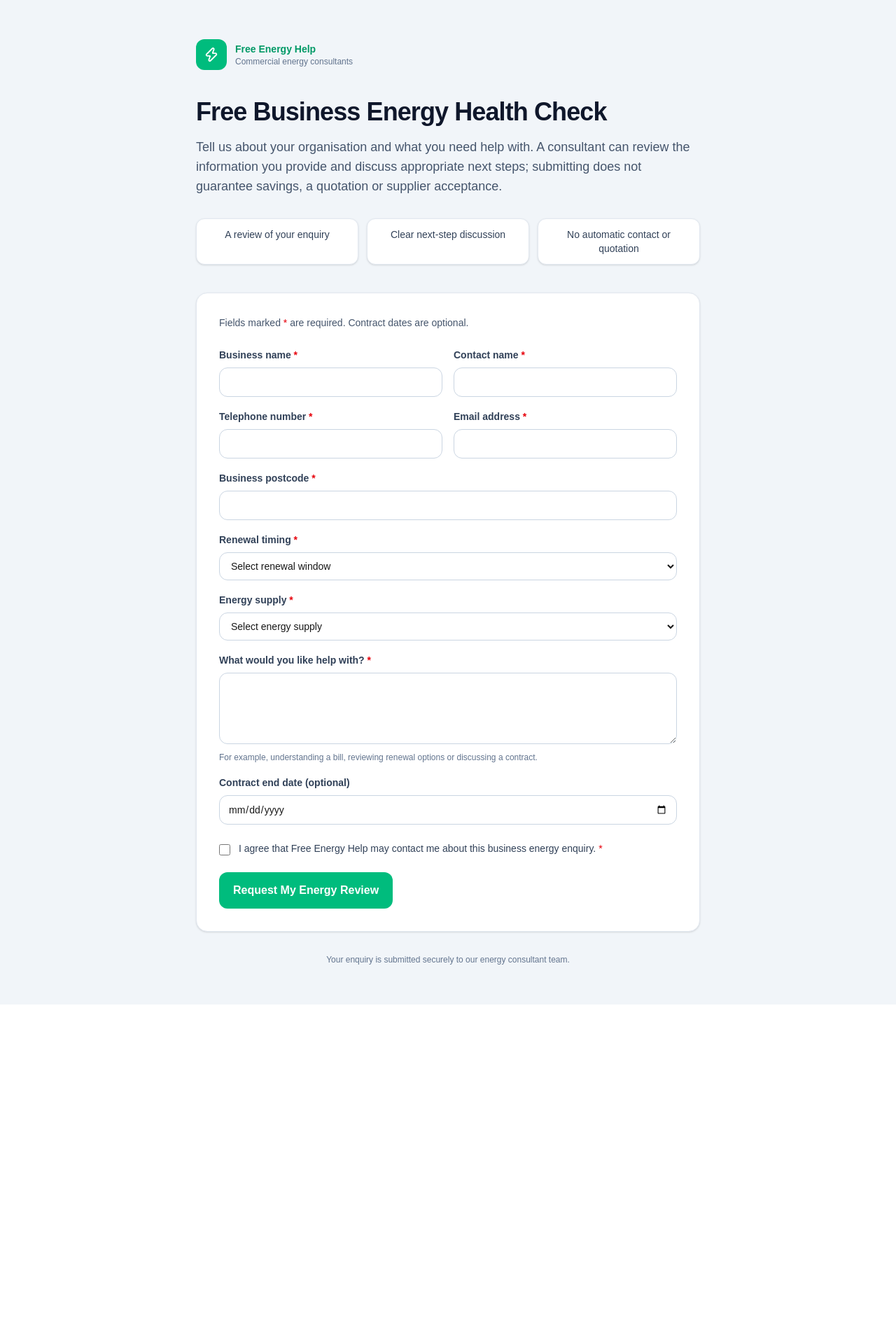
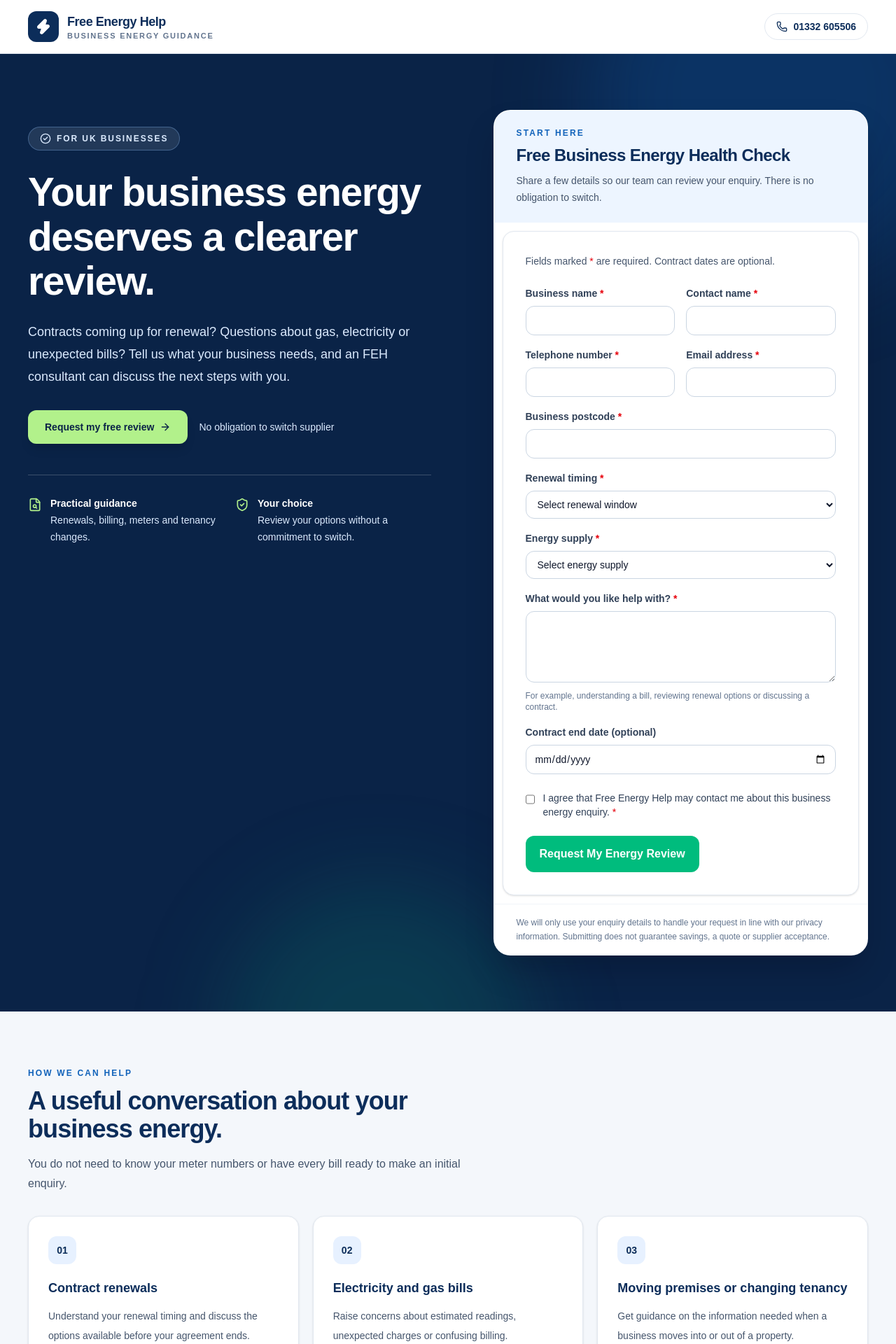
Before and after one commit to dalbirrahala-byte/free-energy-help-ai-os, a Next.js app in the folder frontend/: page /free-business-energy-health-check in a window 1280 px wide. Shown: the top 1920 px of the page at 70% size. Before the commit the page ends 1435 px from the top, so only its background shows below. Built offline with nearby package versions, Linux system fonts and the light colour scheme.

Commit message:
Improve Health Check landing page presentation while preserving CRM form

```diff
--- a/frontend/src/app/business-energy-quote/health-check-page.tsx
+++ b/frontend/src/app/business-energy-quote/health-check-page.tsx
@@ -1,17 +1,38 @@
 import type { Metadata } from "next";
 import { headers } from "next/headers";
+import { ArrowRight, Check, CheckCircle2, Clock3, FileSearch, Phone, ShieldCheck, Zap } from "lucide-react";
 
-import { BusinessEnergyQuoteForm, PublicBrandHeader } from "@/components/website-leads/BusinessEnergyQuoteForm";
+import { BusinessEnergyQuoteForm } from "@/components/website-leads/BusinessEnergyQuoteForm";
 import { classifyAcquisitionOrigin } from "@/lib/website-leads/classifyAcquisitionOrigin";
 
 export const metadata: Metadata = {
-  title: "Free Business Energy Health Check | Free Energy Help",
-  description: "Request a Free Business Energy Health Check for your organisation.",
+  title: "Free Business Energy Health Check | Free Energy Help Ltd",
+  description:
+    "Request a no-obligation review of your business electricity or gas enquiry, including renewals, bills and meter concerns. Free Energy Help Ltd.",
   alternates: { canonical: "/free-business-energy-health-check" },
 };
 
-type HealthCheckPageProps = { searchParams: Promise<Record<string, string | string[] | undefined>> };
-const unambiguousValue = (value: string | string[] | undefined) => typeof value === "string" ? value : null;
+type HealthCheckPageProps = {
+  searchParams: Promise<Record<string, string | string[] | undefined>>;
+};
+
+const unambiguousValue = (value: string | string[] | undefined) =>
+  typeof value === "string" ? value : null;
+
+const reviewTopics = [
+  {
+    title: "Contract renewals",
+    description: "Understand your renewal timing and discuss the options available before your agreement ends.",
+  },
+  {
+    title: "Electricity and gas bills",
+    description: "Raise concerns about estimated readings, unexpected charges or confusing billing.",
+  },
+  {
+    title: "Moving premises or changing tenancy",
+    description: "Get guidance on the information needed when a business moves into or out of a property.",
+  },
+];
 
 export default async function HealthCheckPage({ searchParams }: HealthCheckPageProps) {
   const params = await searchParams;
@@ -21,12 +42,132 @@ export default async function HealthCheckPage({ searchParams }: HealthCheckPageP
     siteHostname: requestHeaders.get("host"),
   }).origin;
 
-  return <div className="min-h-screen bg-slate-100"><div className="mx-auto max-w-3xl px-4 py-10 sm:px-6 lg:py-14">
-    <PublicBrandHeader />
-    <div className="mt-10"><h1 className="text-3xl font-bold tracking-tight text-slate-900 sm:text-4xl">Free Business Energy Health Check</h1>
-      <p className="mt-4 text-lg text-slate-600">Tell us about your organisation and what you need help with. A consultant can review the information you provide and discuss appropriate next steps; submitting does not guarantee savings, a quotation or supplier acceptance.</p></div>
-    <ul className="mt-8 grid gap-3 sm:grid-cols-3">{["A review of your enquiry", "Clear next-step discussion", "No automatic contact or quotation"].map((item) => <li key={item} className="rounded-xl border border-slate-200 bg-white px-4 py-3 text-center text-sm font-medium text-slate-700 shadow-sm">{item}</li>)}</ul>
-    <div className="mt-10"><BusinessEnergyQuoteForm utmSource={unambiguousValue(params.utm_source)} utmMedium={unambiguousValue(params.utm_medium)} utmCampaign={unambiguousValue(params.utm_campaign)} utmTerm={unambiguousValue(params.utm_term)} utmContent={unambiguousValue(params.utm_content)} campaign={unambiguousValue(params.campaign)} acquisitionOrigin={acquisitionOrigin} /></div>
-    <p className="mt-8 text-center text-xs text-slate-500">Your enquiry is submitted securely to our energy consultant team.</p>
-  </div></div>;
+  return (
+    <main className="min-h-screen bg-[#f4f7fb] text-slate-900">
+      <div className="border-b border-slate-200 bg-white">
+        <div className="mx-auto flex w-full max-w-7xl flex-wrap items-center justify-between gap-3 px-5 py-4 sm:px-8 lg:px-10">
+          <a href="https://www.freeenergyhelp.co.uk/" className="flex items-center gap-3" aria-label="Free Energy Help home">
+            <span className="flex h-11 w-11 items-center justify-center rounded-xl bg-[#0c2d5a] text-white">
+              <Zap className="h-6 w-6" fill="currentColor" aria-hidden="true" />
+            </span>
+            <span className="leading-tight">
+              <span className="block text-lg font-bold tracking-tight text-[#0c2d5a]">Free Energy Help</span>
+              <span className="block text-[11px] font-semibold uppercase tracking-[0.16em] text-slate-500">Business energy guidance</span>
+            </span>
+          </a>
+          <a href="tel:01332605506" className="inline-flex items-center gap-2 rounded-full border border-slate-200 bg-white px-4 py-2 text-sm font-semibold text-[#0c2d5a] hover:border-blue-400 focus-visible:outline-2 focus-visible:outline-offset-2 focus-visible:outline-blue-600">
+            <Phone className="h-4 w-4" aria-hidden="true" />
+            01332 605506
+          </a>
+        </div>
+      </div>
+
+      <section className="relative overflow-hidden bg-[#0a2347] text-white">
+        <div aria-hidden="true" className="pointer-events-none absolute -right-24 -top-52 h-[540px] w-[540px] rounded-full bg-[#1263ba]/25 blur-3xl" />
+        <div aria-hidden="true" className="pointer-events-none absolute -bottom-64 left-1/4 h-[440px] w-[440px] rounded-full bg-[#0e997a]/20 blur-3xl" />
+        <div className="relative mx-auto grid w-full max-w-7xl gap-10 px-5 py-12 sm:px-8 sm:py-16 lg:grid-cols-[minmax(0,1fr)_minmax(430px,0.88fr)] lg:items-start lg:gap-14 lg:px-10 lg:py-20">
+          <div className="max-w-2xl lg:pt-6">
+            <span className="inline-flex items-center gap-2 rounded-full border border-blue-300/30 bg-white/10 px-4 py-2 text-xs font-bold uppercase tracking-[0.16em] text-blue-100">
+              <CheckCircle2 className="h-4 w-4" aria-hidden="true" />
+              For UK businesses
+            </span>
+            <h1 className="mt-7 text-4xl font-bold leading-[1.12] tracking-tight sm:text-5xl lg:text-[3.55rem]">
+              Your business energy deserves a clearer review.
+            </h1>
+            <p className="mt-6 max-w-xl text-lg leading-8 text-blue-100">
+              Contracts coming up for renewal? Questions about gas, electricity or unexpected bills?
+              Tell us what your business needs, and an FEH consultant can discuss the next steps with you.
+            </p>
+            <div className="mt-8 flex flex-wrap items-center gap-4">
+              <a href="#request-review" className="inline-flex items-center gap-2 rounded-xl bg-[#b2f18b] px-6 py-3.5 text-sm font-bold text-[#0a2347] shadow-lg shadow-black/10 transition hover:bg-[#c7f9aa] focus-visible:outline-2 focus-visible:outline-offset-2 focus-visible:outline-white">
+                Request my free review
+                <ArrowRight className="h-4 w-4" aria-hidden="true" />
+              </a>
+              <span className="text-sm font-medium text-blue-100">No obligation to switch supplier</span>
+            </div>
+            <div className="mt-11 grid max-w-xl gap-4 border-t border-white/20 pt-7 sm:grid-cols-2">
+              <div className="flex items-start gap-3">
+                <FileSearch className="mt-1 h-5 w-5 shrink-0 text-[#b2f18b]" aria-hidden="true" />
+                <p className="text-sm leading-6 text-blue-100"><strong className="block text-white">Practical guidance</strong>Renewals, billing, meters and tenancy changes.</p>
+              </div>
+              <div className="flex items-start gap-3">
+                <ShieldCheck className="mt-1 h-5 w-5 shrink-0 text-[#b2f18b]" aria-hidden="true" />
+                <p className="text-sm leading-6 text-blue-100"><strong className="block text-white">Your choice</strong>Review your options without a commitment to switch.</p>
+              </div>
+            </div>
+          </div>
+
+          <div id="request-review" className="scroll-mt-5 overflow-hidden rounded-3xl border border-white/20 bg-white text-slate-900 shadow-2xl shadow-slate-950/30">
+            <div className="bg-[#edf5ff] px-6 py-6 sm:px-8">
+              <p className="text-xs font-bold uppercase tracking-[0.18em] text-[#1263ba]">Start here</p>
+              <h2 className="mt-2 text-2xl font-bold tracking-tight text-[#0c2d5a]">Free Business Energy Health Check</h2>
+              <p className="mt-2 text-sm leading-6 text-slate-600">
+                Share a few details so our team can review your enquiry. There is no obligation to switch.
+              </p>
+            </div>
+            <div className="landing-form bg-white px-2 py-2 sm:px-3 sm:py-3">
+              <BusinessEnergyQuoteForm
+                utmSource={unambiguousValue(params.utm_source)}
+                utmMedium={unambiguousValue(params.utm_medium)}
+                utmCampaign={unambiguousValue(params.utm_campaign)}
+                utmTerm={unambiguousValue(params.utm_term)}
+                utmContent={unambiguousValue(params.utm_content)}
+                campaign={unambiguousValue(params.campaign)}
+                acquisitionOrigin={acquisitionOrigin}
+              />
+            </div>
+            <div className="border-t border-slate-100 px-6 py-4 text-xs leading-5 text-slate-500 sm:px-8">
+              We will only use your enquiry details to handle your request in line with our privacy information. Submitting does not guarantee savings, a quote or supplier acceptance.
+            </div>
+          </div>
+        </div>
+      </section>
+
+      <section className="mx-auto max-w-7xl px-5 py-14 sm:px-8 lg:px-10 lg:py-20" aria-labelledby="review-topics">
+        <div className="max-w-2xl">
+          <p className="text-xs font-bold uppercase tracking-[0.18em] text-[#1263ba]">How we can help</p>
+          <h2 id="review-topics" className="mt-3 text-3xl font-bold tracking-tight text-[#0c2d5a] sm:text-4xl">
+            A useful conversation about your business energy.
+          </h2>
+          <p className="mt-4 leading-7 text-slate-600">
+            You do not need to know your meter numbers or have every bill ready to make an initial enquiry.
+          </p>
+        </div>
+        <div className="mt-8 grid gap-5 md:grid-cols-3">
+          {reviewTopics.map((topic, index) => (
+            <article key={topic.title} className="rounded-2xl border border-slate-200 bg-white p-7 shadow-sm">
+              <span className="flex h-10 w-10 items-center justify-center rounded-xl bg-[#e7f1ff] text-sm font-extrabold text-[#0c2d5a]">0{index + 1}</span>
+              <h3 className="mt-5 text-lg font-bold text-[#0c2d5a]">{topic.title}</h3>
+              <p className="mt-3 text-sm leading-7 text-slate-600">{topic.description}</p>
+            </article>
+          ))}
+        </div>
+      </section>
+
+      <section className="border-y border-slate-200 bg-white" aria-labelledby="next-steps">
+        <div className="mx-auto grid max-w-7xl gap-10 px-5 py-14 sm:px-8 lg:grid-cols-2 lg:items-center lg:px-10 lg:py-16">
+          <div>
+            <p className="text-xs font-bold uppercase tracking-[0.18em] text-[#1263ba]">What happens next</p>
+            <h2 id="next-steps" className="mt-3 text-3xl font-bold tracking-tight text-[#0c2d5a]">Simple steps. Clear expectations.</h2>
+            <p className="mt-4 max-w-lg leading-7 text-slate-600">This is a request for an initial review, not an automatic quote or a promise of savings.</p>
+          </div>
+          <ol className="space-y-5">
+            <li className="flex items-start gap-4"><Check className="mt-0.5 h-5 w-5 shrink-0 text-emerald-600" aria-hidden="true" /><div><strong className="text-[#0c2d5a]">Tell us about your business.</strong><p className="mt-1 text-sm leading-6 text-slate-600">Share your contact details, energy type and what you want help with.</p></div></li>
+            <li className="flex items-start gap-4"><Clock3 className="mt-0.5 h-5 w-5 shrink-0 text-emerald-600" aria-hidden="true" /><div><strong className="text-[#0c2d5a]">We review your enquiry.</strong><p className="mt-1 text-sm leading-6 text-slate-600">A consultant can contact you about the information and next steps.</p></div></li>
+            <li className="flex items-start gap-4"><ShieldCheck className="mt-0.5 h-5 w-5 shrink-0 text-emerald-600" aria-hidden="true" /><div><strong className="text-[#0c2d5a]">You decide how to proceed.</strong><p className="mt-1 text-sm leading-6 text-slate-600">There is no obligation to change supplier or enter an agreement.</p></div></li>
+          </ol>
+        </div>
+      </section>
+
+      <footer className="bg-[#0a2347] px-5 py-9 text-blue-100 sm:px-8">
+        <div className="mx-auto flex max-w-7xl flex-wrap items-center justify-between gap-5">
+          <div><p className="font-bold text-white">Free Energy Help Ltd</p><p className="mt-1 text-sm">Independent guidance for UK businesses</p></div>
+          <div className="flex flex-wrap gap-4 text-sm">
+            <a href="tel:01332605506" className="font-semibold hover:underline">01332 605506</a>
+            <a href="https://www.freeenergyhelp.co.uk/" className="hover:underline">freeenergyhelp.co.uk</a>
+          </div>
+        </div>
+      </footer>
+    </main>
+  );
 }
```
